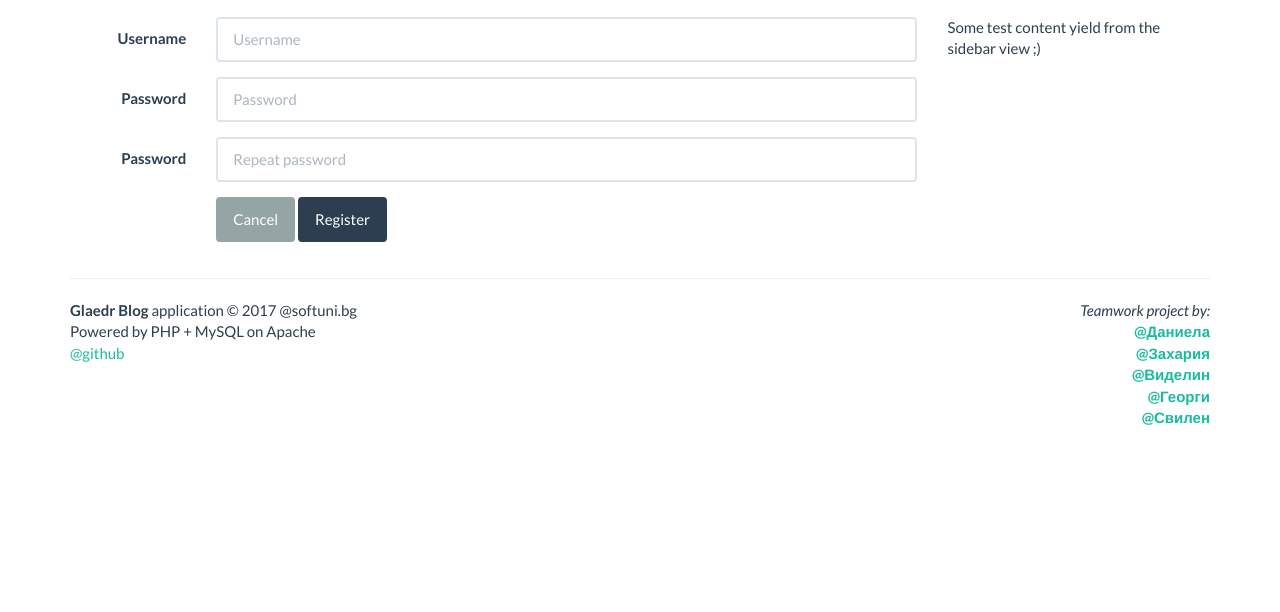
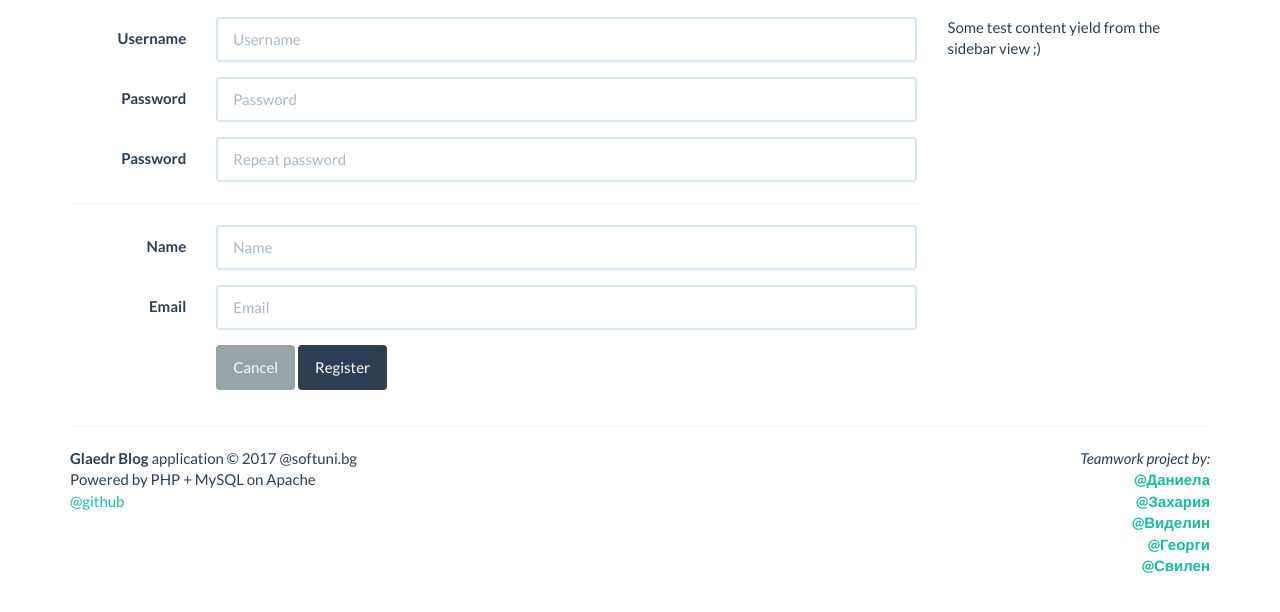
Before and after one commit to vdonchev/GlaedrBLOG, a PHP site: page /user/register in a window 1280 px wide. Shown: the part 164-776 px from the top of the page. Run offline with PHP 8.4, Linux system fonts and the light colour scheme.

Commit message:
Add additional user data, Introduce guest, update db schema

```diff
--- a/Blog/Controllers/UserController.php
+++ b/Blog/Controllers/UserController.php
@@ -70,6 +70,8 @@ class UserController extends Controller
             $username = trim($this->getRequest()["username"]);
             $password = $this->getRequest()["password"];
             $passwordRepeat = $this->getRequest()["password-repeat"];
+            $name = trim($this->getRequest()["name"]);
+            $email = trim($this->getRequest()["email"]);
 
             if (strlen($username) < 3) {
                 $this->getSession()->addMessage("Username should be at least 3 characters long.", Messages::DANGER);
@@ -87,9 +89,22 @@ class UserController extends Controller
                 $this->getSession()->addMessage("Passwords does not match.", Messages::DANGER);
             }
 
+            if (empty($name)) {
+                $this->getSession()->addMessage("Name cannot be empty.", Messages::DANGER);
+            }
+
+            if (empty($email)) {
+                $this->getSession()->addMessage("Email cannot be empty.", Messages::DANGER);
+            }
+
+            $email = filter_var($email, FILTER_VALIDATE_EMAIL);
+            if ($email === false) {
+                $this->getSession()->addMessage("Email is not valid.", Messages::DANGER);
+            }
+
             $hashedPassword = password_hash($password, PASSWORD_BCRYPT);
             if ($this->getSession()->getMessagesCount(Messages::DANGER) <= 0) {
-                if ($model->register($username, $hashedPassword)) {
+                if ($model->register($username, $hashedPassword, $name, $email)) {
                     $this->getSession()->addMessage("Registration successful", Messages::SUCCESS);
                     $this->redirect("user", "login");
                 }
--- a/Blog/Models/UserModel.php
+++ b/Blog/Models/UserModel.php
@@ -10,10 +10,10 @@ use Framework\Models\Model;
 
 class UserModel extends Model
 {
-    public function register(string $username, string $password, int $roleId = 2): bool
+    public function register(string $username, string $password, string $name, string $email): bool
     {
-        $stmt = $this->getDb()->prepare("INSERT INTO users (username, password, roleId) VALUES (?, ?, ?)");
-        return $stmt->execute([$username, $password, $roleId]);
+        $stmt = $this->getDb()->prepare("INSERT INTO users (username, password, name, email) VALUES (?, ?, ?, ?)");
+        return $stmt->execute([$username, $password, $name, $email]);
     }
 
     public function userExists(string $username): bool
--- a/Blog/views/user/register.php
+++ b/Blog/views/user/register.php
@@ -26,6 +26,23 @@
                            autocomplete="off">
                 </div>
             </div>
+            <hr>
+            <div class="form-group danger">
+                <label for="name" class="col-lg-2 control-label">Name
+                </label>
+                <div class="col-lg-10">
+                    <input type="text" class="form-control" id="name" name="name" placeholder="Name"
+                           autocomplete="off">
+                </div>
+            </div>
+            <div class="form-group danger">
+                <label for="name" class="col-lg-2 control-label">Email
+                </label>
+                <div class="col-lg-10">
+                    <input type="email" class="form-control" id="email" name="email" placeholder="Email"
+                           autocomplete="off">
+                </div>
+            </div>
             <div class="form-group">
                 <div class="col-lg-10 col-lg-offset-2">
                     <button type="reset" class="btn btn-default">Cancel</button>
--- a/Framework/Models/Model.php
+++ b/Framework/Models/Model.php
@@ -35,6 +35,8 @@ abstract class Model implements ModelInterface
                                             users.id,
                                             users.username,
                                             users.`password`,
+                                            users.name,
+                                            users.email,
                                             users.roleId,
                                             user_roles.name AS role,
                                             templates.name AS templateName,
```
Also changed, not shown: Blog/Models/Entities/GuestEntity.php (added, +38 -0 lines), Blog/Models/Entities/UserEntity.php (+17 -0 lines), Blog/views/user/profile.php (+8 -0 lines).
